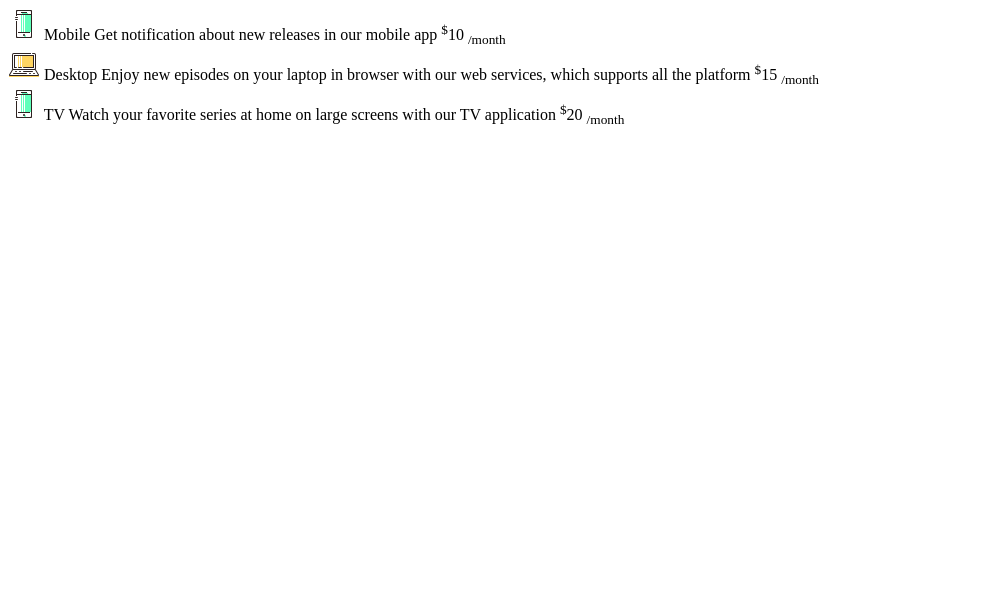
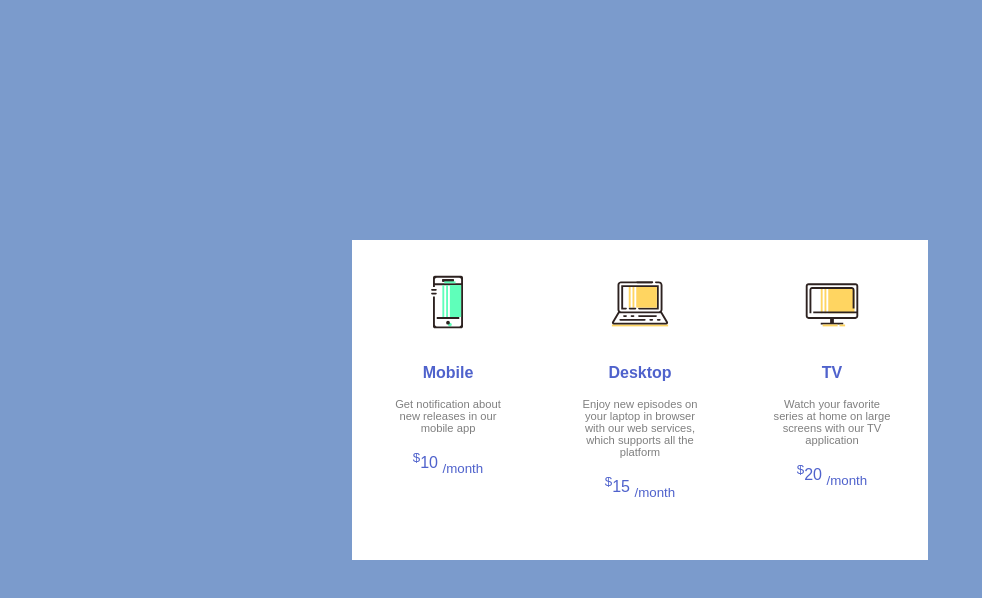
Before and after one commit to Ifcodes/Subscrebtion-plans, a plain HTML site: page index.html in a window 1280 px wide. Shown: the whole page, without its empty margins (0-982 px from the left). Drawn offline with Linux system fonts and the light colour scheme.

Commit message:
Feat: completed first loop in markup loop project

```diff
--- a/index.html
+++ b/index.html
@@ -12,21 +12,21 @@
   <div class="card">
     <div class="mobile img">
       <img src="/img/device.svg" alt="">
-      <span class="title ">Mobile</span>
-      <span.item-info>Get notification about new releases in our mobile app</span>
-      <span class="item-price"><sup>$</sup>10 <sub>/month</sub></span>
+      <span class="title color-sky">Mobile</span>
+      <span class="item-info">Get notification about new releases in our mobile app</span>
+      <span class="item-price color-sky"><sup>$</sup>10 <sub>/month</sub></span>
     </div>
     <div class="Desktop img">
       <img src="/img/laptop.svg" alt="">
-      <span class="title ">Desktop</span>
-      <span.item-info>Enjoy new episodes on your laptop in browser with our web services, which supports all the platform</span>
-      <span class="item-price"><sup>$</sup>15 <sub>/month</sub></span>
+      <span class="title color-sky">Desktop</span>
+      <span class="item-info">Enjoy new episodes on your laptop in browser with our web services, which supports all the platform</span>
+      <span class="item-price color-sky"><sup>$</sup>15 <sub>/month</sub></span>
     </div>
     <div class="tv img">
-      <img src="/img/device.svg" alt="">
-      <span class="title ">TV</span>
-      <span.item-info>Watch your favorite series at home on large screens with our TV application</span>
-      <span class="item-price"><sup>$</sup>20 <sub>/month</sub></span>
+      <img src="/img/monitor.svg" alt="">
+      <span class="title color-sky">TV</span>
+      <span class="item-info">Watch your favorite series at home on large screens with our TV application</span>
+      <span class="item-price color-sky"><sup>$</sup>20 <sub>/month</sub></span>
     </div>
 
   </div>
--- a/styles.css
+++ b/styles.css
@@ -2,6 +2,54 @@
   margin: 0;
   padding: 0;
 }
-body{
-  background-color: ;
+html,body{
+  background-color: #7B9BCC;
+  margin: 0;
+  padding: 0;
+  display: flex;
+  justify-content: center;
+  font-family: sans-serif, -apple-system, BlinkMacSystemFont, 'Segoe UI', Roboto, Oxygen, Ubuntu, Cantarell, 'Open Sans', 'Helvetica Neue';
 }
+.card{
+  background-color: white;
+  margin: 15rem auto;
+  display: grid;
+  grid-template-columns: repeat(3, 1fr);
+  justify-content: center;
+  max-width: 45vw;
+  min-height: 40vh;
+}
+img{
+  width: 7.5vw;
+  height: 7.5vh;
+}
+.img{
+  display: flex;
+  flex-direction: column;
+  align-items: center;
+  padding: 2rem 2rem;
+}
+.title{
+  padding-top: 2rem;
+  margin-top: 0;
+  font-weight: bold;
+}
+.color-sky{
+  color: #4F62CC;
+}
+span{
+  display: block;
+  text-align: center;
+  padding-bottom: 1rem;
+}
+.item-info{
+  font-size: .7rem;
+  opacity: .5;
+}
+.item-price :not(sup, sub){
+  font-weight: bolder;
+  font-size: 2rem;
+}
+.img:hover{
+  background-color: rgb(192, 192, 192, .1);
+}
```
